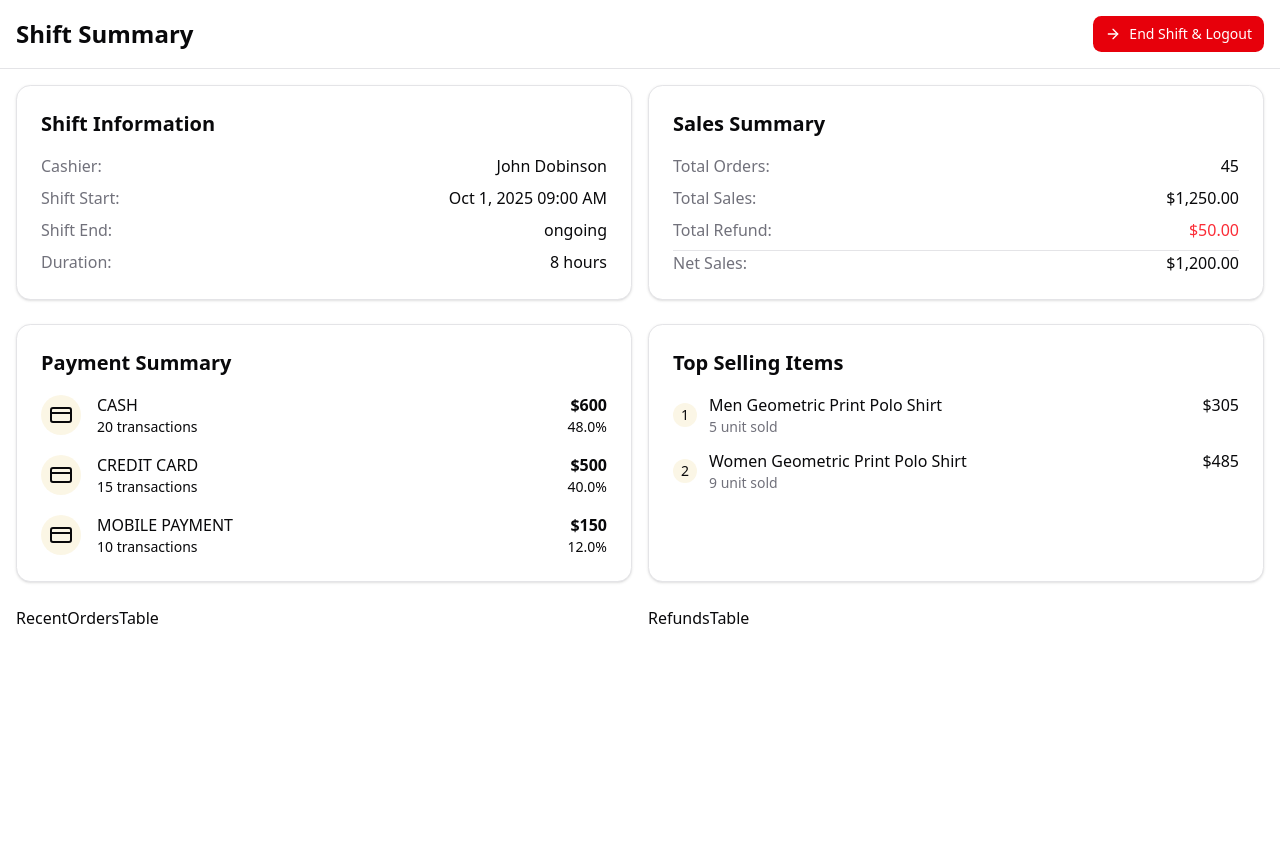
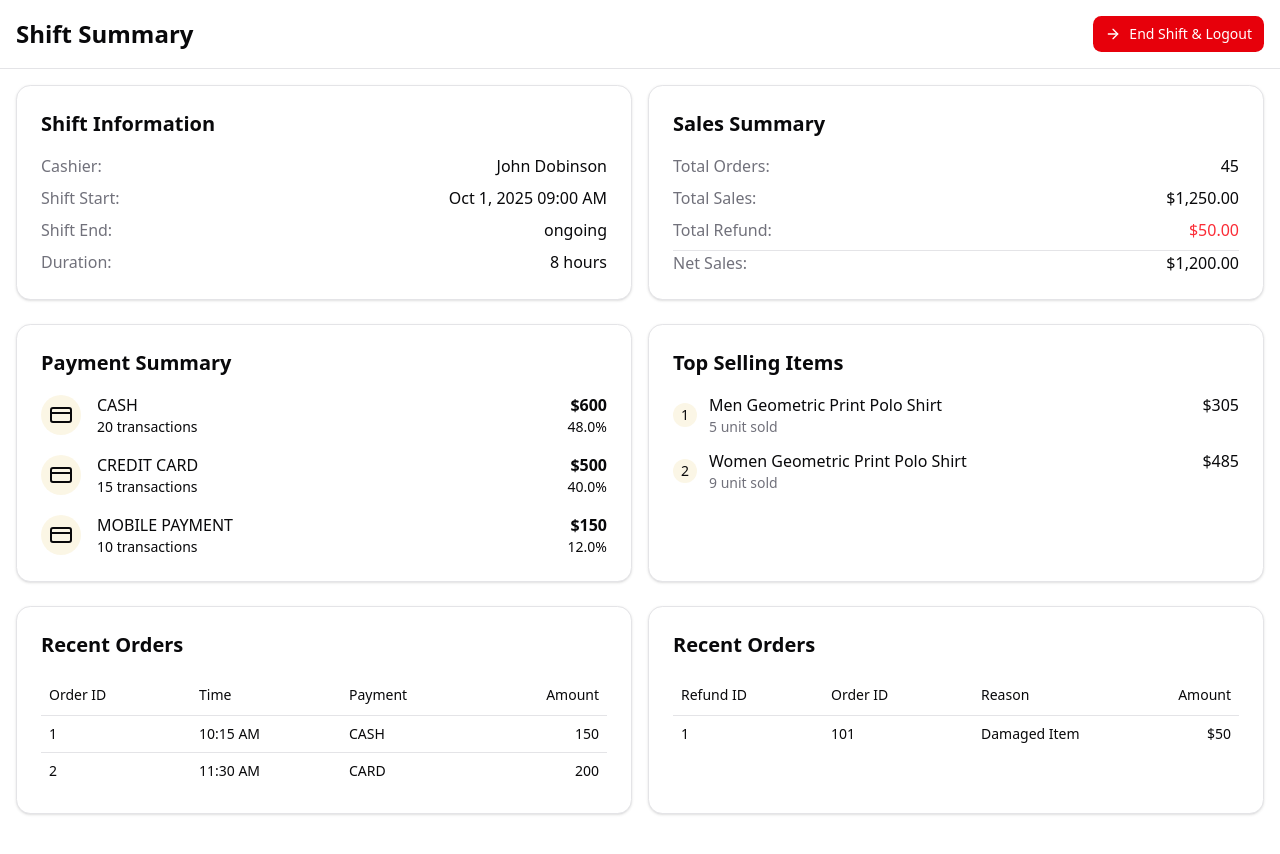
Before and after one commit to Jerry-Joy/POS-Point-Of-Sale-Inventory-Management-System, a React (Vite) app in the folder frontend/elira-pos-frontend/: page / in a window 1280 px wide. Before the commit the page ends 800 px from the top, so only its background shows below. Built offline with nearby package versions, Linux system fonts and the light colour scheme.

Commit message:
Refactor RecentOrdersTable and RefundsTable components to use Card and Table for improved UI presentation

```diff
--- a/frontend/elira-pos-frontend/src/pages/cashier/Shift Report/RecentOrdersTable.jsx
+++ b/frontend/elira-pos-frontend/src/pages/cashier/Shift Report/RecentOrdersTable.jsx
@@ -1,8 +1,54 @@
+import { Button } from '@/components/ui/button'
+import { Card, CardContent } from '@/components/ui/card'
+import { Table, TableBody, TableCell, TableHead, TableHeader, TableRow } from '@/components/ui/table'
 import React from 'react'
+
+const shiftData = {
+  recentOrders:[
+    {
+      id: 1,
+      createdAt: "10:15 AM",
+      paymentType: "CASH",
+      totalAmount: 150.00,
+    },
+    {
+      id: 2,
+      createdAt: "11:30 AM",
+      paymentType: "CARD",
+      totalAmount: 200.00,
+    },
+  ]
+}
 
 const RecentOrdersTable = () => {
   return (
-    <div>RecentOrdersTable</div>
+    <Card>
+      <CardContent>
+        <h2 className="text-xl font-semibold mb-4">Recent Orders</h2>
+        <Table>
+            <TableHeader>
+              <TableRow>
+                <TableHead className="w-[150px]">Order ID</TableHead>
+                <TableHead className="w-[150px]">Time</TableHead>
+                <TableHead className="w-[150px]">Payment</TableHead>
+                <TableHead className="text-right">Amount</TableHead>
+              </TableRow>
+            </TableHeader>
+
+            <TableBody>
+              {shiftData.recentOrders.map((order) => (
+                <TableRow key={order.id}>
+                  <TableCell>{order.id}</TableCell>
+                  <TableCell>{order.createdAt}</TableCell>
+                  <TableCell>{order.paymentType}</TableCell>
+                  <TableCell className="text-right">{order.totalAmount}</TableCell>
+
+                </TableRow>
+              ))}
+            </TableBody>
+          </Table>
+      </CardContent>
+    </Card>
   )
 }
 
--- a/frontend/elira-pos-frontend/src/pages/cashier/Shift Report/RefundsTable.jsx
+++ b/frontend/elira-pos-frontend/src/pages/cashier/Shift Report/RefundsTable.jsx
@@ -1,8 +1,48 @@
+import { Card, CardContent } from '@/components/ui/card'
+import { Table, TableBody, TableCell, TableHead, TableHeader, TableRow } from '@/components/ui/table'
 import React from 'react'
+
+const shiftData = {
+  refunds:[
+    {
+      id: 1,
+      orderId: 101,
+      reason: "Damaged Item",
+      amount: 50.00,
+    }
+  ]
+}
 
 const RefundsTable = () => {
   return (
-    <div>RefundsTable</div>
+     <Card>
+          <CardContent>
+            <h2 className="text-xl font-semibold mb-4">Recent Orders</h2>
+            <Table>
+                <TableHeader>
+                  <TableRow>
+                    <TableHead className="w-[150px]">Refund ID</TableHead>
+                    <TableHead className="w-[150px]">Order ID</TableHead>
+                    <TableHead className="w-[150px]">Reason</TableHead>
+                    <TableHead className="text-right">Amount</TableHead>
+                  </TableRow>
+                </TableHeader>
+
+                <TableBody>
+                  {shiftData.refunds.map((refund) => (
+                    <TableRow key={refund.id}>
+                      <TableCell>{refund.id}</TableCell>
+                      <TableCell>{refund.orderId}</TableCell>
+                      <TableCell>{refund.reason}</TableCell>
+
+                      <TableCell className="text-right">${refund.amount}</TableCell>
+
+                    </TableRow>
+                  ))}
+                </TableBody>
+              </Table>
+          </CardContent>
+        </Card>
   )
 }
 
```
